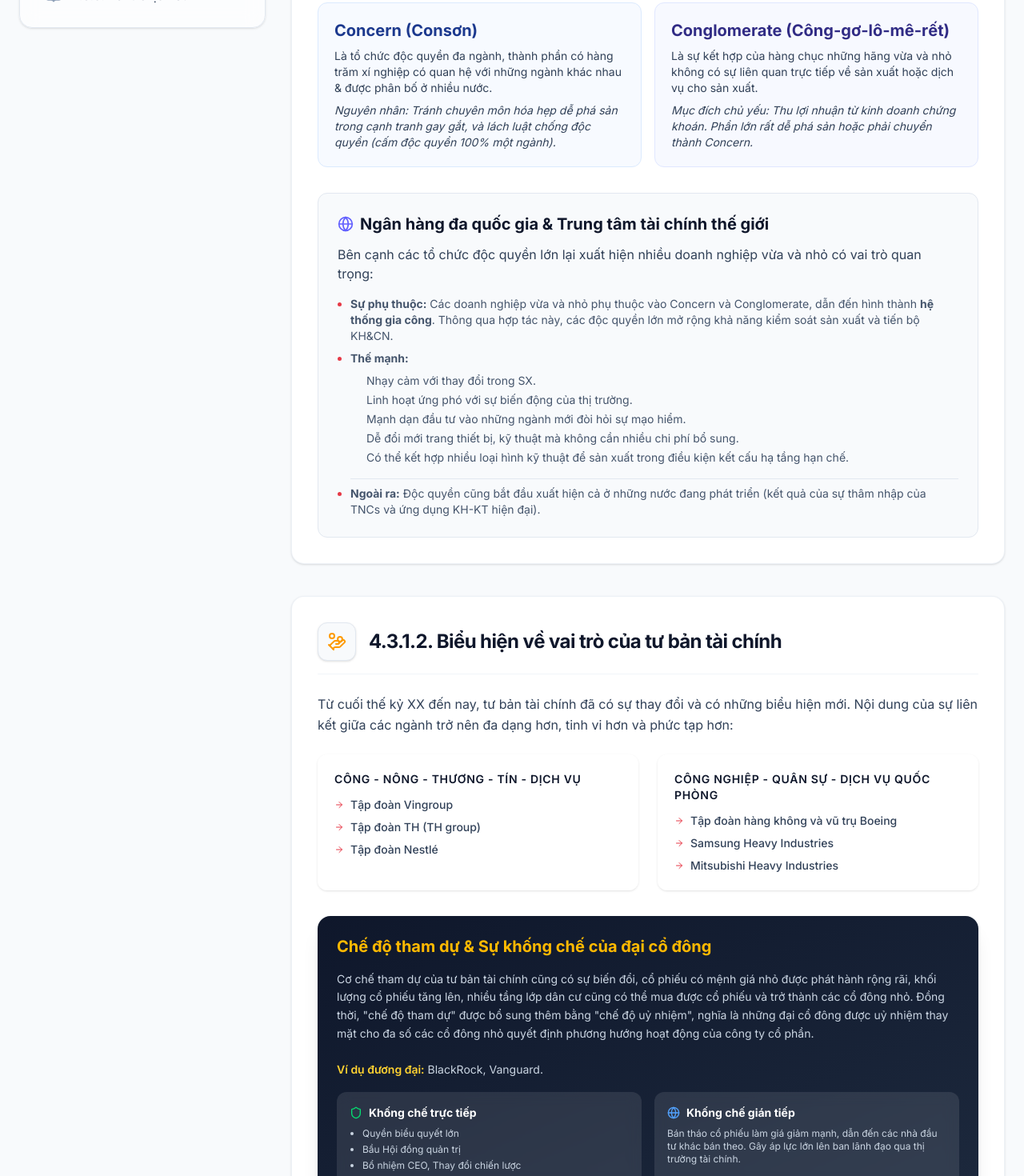
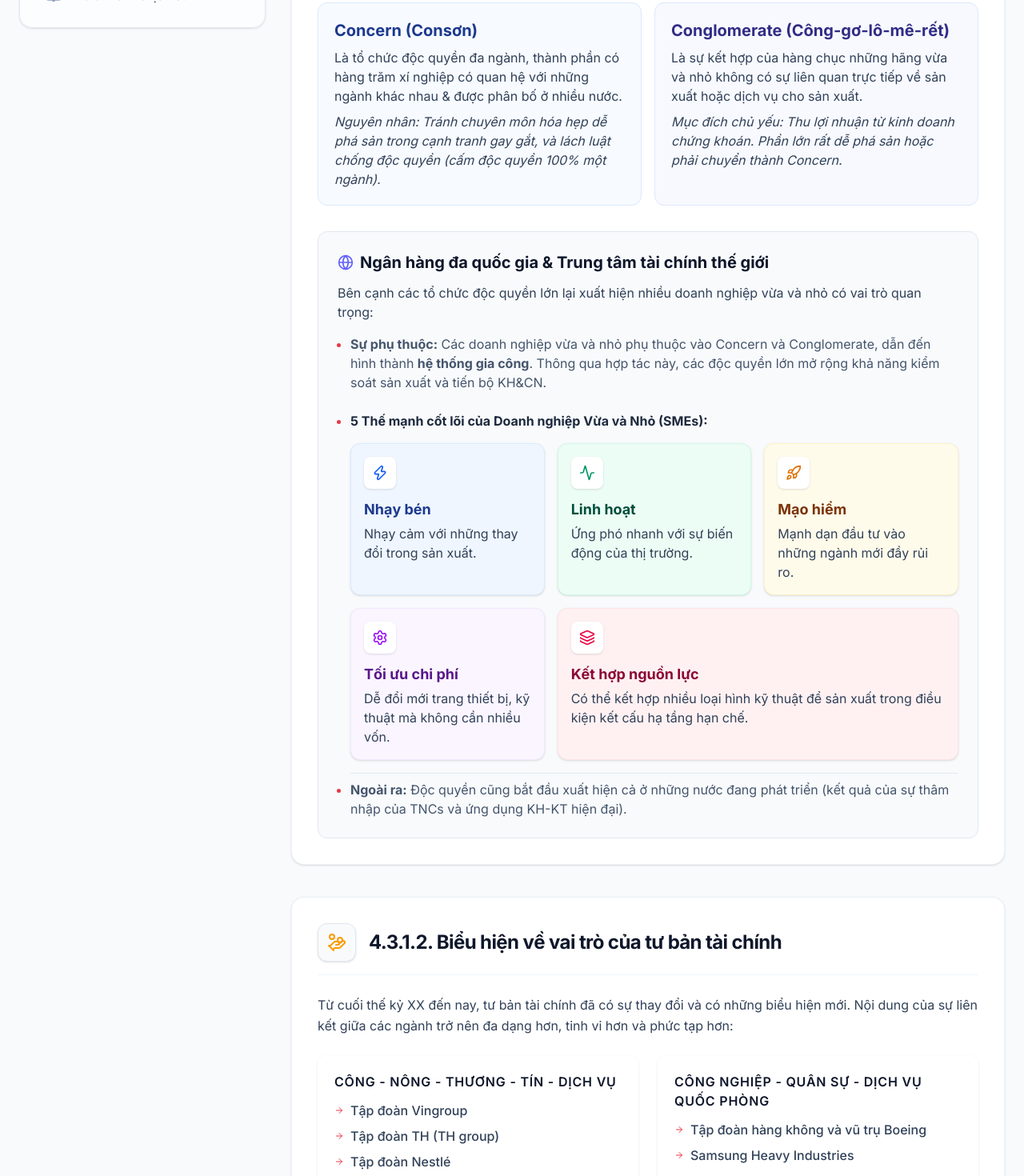
Before and after one commit to GhostyAD-TranThanhTrung/mln122-Chuong4, a React (Vite) app: page /theory in a window 1280 px wide. Shown: the part 540-2010 px from the top of the page at 80% size. Built offline with nearby package versions, Linux system fonts and the light colour scheme.

Commit message:
feat: add TheoryPage component for presentation module

```diff
--- a/src/pages/TheoryPage.tsx
+++ b/src/pages/TheoryPage.tsx
@@ -1,5 +1,5 @@
 import React, { useState, useEffect } from 'react';
-import { ChevronRight, ArrowRight, Building2, HandCoins, Network, Users, Shield, Globe, BookOpen, Rocket, AlertTriangle, Swords, Factory, Zap, Target } from 'lucide-react';
+import { ChevronRight, ArrowRight, Building2, Briefcase, HandCoins, Network, Users, Shield, Globe, BookOpen, Rocket, AlertTriangle, Swords, Factory, Zap, Target, Activity, Settings, Layers } from 'lucide-react';
 import { StateMonopolyChart } from '../components/StateMonopolyChart.tsx';
 
 export function TheoryPage() {
@@ -83,13 +83,13 @@ function MonopolySection() {
         <div className="grid sm:grid-cols-2 gap-4 mt-6">
           <div className="bg-blue-50/50 rounded-xl p-5 border border-blue-100">
             <h4 className="text-xl font-bold text-blue-900 mb-2">Concern (Consơn)</h4>
-            <p className="text-sm text-slate-700">Là tổ chức độc quyền đa ngành, thành phần có hàng trăm xí nghiệp có quan hệ với những ngành khác nhau & được phân bố ở nhiều nước.</p>
-            <p className="text-sm text-slate-700 mt-2 italic text-blue-800">Nguyên nhân: Tránh chuyên môn hóa hẹp dễ phá sản trong cạnh tranh gay gắt, và lách luật chống độc quyền (cấm độc quyền 100% một ngành).</p>
+            <p className="text-slate-700">Là tổ chức độc quyền đa ngành, thành phần có hàng trăm xí nghiệp có quan hệ với những ngành khác nhau & được phân bố ở nhiều nước.</p>
+            <p className="text-slate-700 mt-2 italic text-blue-800">Nguyên nhân: Tránh chuyên môn hóa hẹp dễ phá sản trong cạnh tranh gay gắt, và lách luật chống độc quyền (cấm độc quyền 100% một ngành).</p>
           </div>
           <div className="bg-indigo-50/50 rounded-xl p-5 border border-indigo-100">
             <h4 className="text-xl font-bold text-indigo-900 mb-2">Conglomerate (Công-gơ-lô-mê-rết)</h4>
-            <p className="text-sm text-slate-700">Là sự kết hợp của hàng chục những hãng vừa và nhỏ không có sự liên quan trực tiếp về sản xuất hoặc dịch vụ cho sản xuất.</p>
-            <p className="text-sm text-slate-700 mt-2 italic text-indigo-800">Mục đích chủ yếu: Thu lợi nhuận từ kinh doanh chứng khoán. Phần lớn rất dễ phá sản hoặc phải chuyển thành Concern.</p>
+            <p className="text-slate-700">Là sự kết hợp của hàng chục những hãng vừa và nhỏ không có sự liên quan trực tiếp về sản xuất hoặc dịch vụ cho sản xuất.</p>
+            <p className="text-slate-700 mt-2 italic text-indigo-800">Mục đích chủ yếu: Thu lợi nhuận từ kinh doanh chứng khoán. Phần lớn rất dễ phá sản hoặc phải chuyển thành Concern.</p>
           </div>
         </div>
 
@@ -98,16 +98,51 @@ function MonopolySection() {
             <Globe className="w-5 h-5 text-indigo-500" /> Ngân hàng đa quốc gia & Trung tâm tài chính thế giới
           </h4>
           <p className="text-slate-700 mb-4">Bên cạnh các tổ chức độc quyền lớn lại xuất hiện nhiều doanh nghiệp vừa và nhỏ có vai trò quan trọng:</p>
-          <ul className="space-y-2 text-sm text-slate-600 ml-4 list-disc marker:text-marx-red">
+          <ul className="space-y-2 text-slate-600 ml-4 list-disc marker:text-marx-red">
             <li><strong>Sự phụ thuộc:</strong> Các doanh nghiệp vừa và nhỏ phụ thuộc vào Concern và Conglomerate, dẫn đến hình thành <strong>hệ thống gia công</strong>. Thông qua hợp tác này, các độc quyền lớn mở rộng khả năng kiểm soát sản xuất và tiến bộ KH&CN.</li>
-            <li><strong>Thế mạnh:</strong>
-              <ul className="ml-5 mt-2 space-y-1 list-circle marker:text-slate-400">
-                <li>Nhạy cảm với thay đổi trong SX.</li>
-                <li>Linh hoạt ứng phó với sự biến động của thị trường.</li>
-                <li>Mạnh dạn đầu tư vào những ngành mới đòi hỏi sự mạo hiểm.</li>
-                <li>Dễ đổi mới trang thiết bị, kỹ thuật mà không cần nhiều chi phí bổ sung.</li>
-                <li>Có thể kết hợp nhiều loại hình kỹ thuật để sản xuất trong điều kiện kết cấu hạ tầng hạn chế.</li>
-              </ul>
+            <li className="mt-6 mb-2">
+              <strong className="text-slate-800 text-base mb-4 block">5 Thế mạnh cốt lõi của Doanh nghiệp Vừa và Nhỏ (SMEs):</strong>
+              <div className="grid grid-cols-1 sm:grid-cols-2 md:grid-cols-3 gap-4">
+                <div className="bg-blue-50 p-4 rounded-xl border border-blue-100 shadow-sm flex flex-col hover:-translate-y-1 hover:shadow-md transition-all duration-300 cursor-default">
+                  <div className="bg-white w-10 h-10 rounded-lg flex items-center justify-center mb-3 shadow-sm text-blue-600">
+                    <Zap className="w-5 h-5" />
+                  </div>
+                  <h5 className="font-bold text-blue-900 mb-1 text-lg">Nhạy bén</h5>
+                  <p className="text-slate-700">Nhạy cảm với những thay đổi trong sản xuất.</p>
+                </div>
+
+                <div className="bg-emerald-50 p-4 rounded-xl border border-emerald-100 shadow-sm flex flex-col hover:-translate-y-1 hover:shadow-md transition-all duration-300 cursor-default">
+                  <div className="bg-white w-10 h-10 rounded-lg flex items-center justify-center mb-3 shadow-sm text-emerald-600">
+                    <Activity className="w-5 h-5" />
+                  </div>
+                  <h5 className="font-bold text-emerald-900 mb-1 text-lg">Linh hoạt</h5>
+                  <p className="text-slate-700">Ứng phó nhanh với sự biến động của thị trường.</p>
+                </div>
+
+                <div className="bg-amber-50 p-4 rounded-xl border border-amber-100 shadow-sm flex flex-col hover:-translate-y-1 hover:shadow-md transition-all duration-300 cursor-default">
+                  <div className="bg-white w-10 h-10 rounded-lg flex items-center justify-center mb-3 shadow-sm text-amber-600">
+                    <Rocket className="w-5 h-5" />
+                  </div>
+                  <h5 className="font-bold text-amber-900 mb-1 text-lg">Mạo hiểm</h5>
+                  <p className="text-slate-700">Mạnh dạn đầu tư vào những ngành mới đầy rủi ro.</p>
+                </div>
+
+                <div className="bg-purple-50 p-4 rounded-xl border border-purple-100 shadow-sm flex flex-col hover:-translate-y-1 hover:shadow-md transition-all duration-300 cursor-default md:col-span-1">
+                  <div className="bg-white w-10 h-10 rounded-lg flex items-center justify-center mb-3 shadow-sm text-purple-600">
+                    <Settings className="w-5 h-5" />
+                  </div>
+                  <h5 className="font-bold text-purple-900 mb-1 text-lg">Tối ưu chi phí</h5>
+                  <p className="text-slate-700">Dễ đổi mới trang thiết bị, kỹ thuật mà không cần nhiều vốn.</p>
+                </div>
+
+                <div className="bg-rose-50 p-4 rounded-xl border border-rose-100 shadow-sm flex flex-col hover:-translate-y-1 hover:shadow-md transition-all duration-300 cursor-default sm:col-span-2 md:col-span-2">
+                  <div className="bg-white w-10 h-10 rounded-lg flex items-center justify-center mb-3 shadow-sm text-rose-600">
+                    <Layers className="w-5 h-5" />
+                  </div>
+                  <h5 className="font-bold text-rose-900 mb-1 text-lg">Kết hợp nguồn lực</h5>
+                  <p className="text-slate-700">Có thể kết hợp nhiều loại hình kỹ thuật để sản xuất trong điều kiện kết cấu hạ tầng hạn chế.</p>
+                </div>
+              </div>
             </li>
             <li className="mt-4 pt-2 border-t border-slate-200"><strong>Ngoài ra:</strong> Độc quyền cũng bắt đầu xuất hiện cả ở những nước đang phát triển (kết quả của sự thâm nhập của TNCs và ứng dụng KH-KT hiện đại).</li>
           </ul>
@@ -124,16 +159,16 @@ function MonopolySection() {
 
         <div className="grid md:grid-cols-2 gap-6 mb-8">
           <div className="glass p-5 rounded-xl border border-slate-200">
-            <h5 className="font-semibold text-slate-900 mb-3 text-sm uppercase tracking-wider text-amber-600">Công - Nông - Thương - Tín - Dịch vụ</h5>
-            <ul className="space-y-2 text-sm text-slate-700 font-medium">
+            <h5 className="font-semibold text-slate-900 mb-3 uppercase tracking-wider text-amber-600">Công - Nông - Thương - Tín - Dịch vụ</h5>
+            <ul className="space-y-2 text-slate-700 font-medium">
               <li className="flex items-center gap-2"><ArrowRight className="w-3 h-3 text-marx-red" /> Tập đoàn Vingroup</li>
               <li className="flex items-center gap-2"><ArrowRight className="w-3 h-3 text-marx-red" /> Tập đoàn TH (TH group)</li>
               <li className="flex items-center gap-2"><ArrowRight className="w-3 h-3 text-marx-red" /> Tập đoàn Nestlé</li>
             </ul>
           </div>
           <div className="glass p-5 rounded-xl border border-slate-200">
-            <h5 className="font-semibold text-slate-900 mb-3 text-sm uppercase tracking-wider text-amber-600">Công nghiệp - Quân sự - Dịch vụ quốc phòng</h5>
-            <ul className="space-y-2 text-sm text-slate-700 font-medium">
+            <h5 className="font-semibold text-slate-900 mb-3 uppercase tracking-wider text-amber-600">Công nghiệp - Quân sự - Dịch vụ quốc phòng</h5>
+            <ul className="space-y-2 text-slate-700 font-medium">
               <li className="flex items-center gap-2"><ArrowRight className="w-3 h-3 text-marx-red" /> Tập đoàn hàng không và vũ trụ Boeing</li>
               <li className="flex items-center gap-2"><ArrowRight className="w-3 h-3 text-marx-red" /> Samsung Heavy Industries</li>
               <li className="flex items-center gap-2"><ArrowRight className="w-3 h-3 text-marx-red" /> Mitsubishi Heavy Industries</li>
@@ -143,21 +178,21 @@ function MonopolySection() {
 
         <div className="bg-gradient-to-br from-slate-900 to-slate-800 text-white p-6 rounded-2xl shadow-xl">
           <h4 className="text-xl font-bold mb-4 text-amber-400">Chế độ tham dự & Sự khống chế của đại cổ đông</h4>
-          <p className="text-sm text-slate-300 mb-4 leading-relaxed">
+          <p className="text-slate-300 mb-4 leading-relaxed">
             Cơ chế tham dự của tư bản tài chính cũng có sự biến đổi, cổ phiếu có mệnh giá nhỏ được phát hành rộng rãi, khối lượng cổ phiếu tăng lên, nhiều tầng lớp dân cư cũng có thể mua được cổ phiếu và trở thành các cổ đông nhỏ. Đồng thời, "chế độ tham dự" được bổ sung thêm bằng "chế độ uỷ nhiệm", nghĩa là những đại cổ đông được uỷ nhiệm thay mặt cho đa số các cổ đông nhỏ quyết định phương hướng hoạt động của công ty cổ phần.<br /><br /><span className="font-semibold text-amber-300">Ví dụ đương đại:</span> BlackRock, Vanguard.
           </p>
           <div className="grid sm:grid-cols-2 gap-4">
             <div className="bg-white/10 p-4 rounded-xl backdrop-blur-sm">
-              <h5 className="font-bold text-white mb-2 text-sm flex items-center gap-2"><Shield className="w-4 h-4 text-green-400" /> Khống chế trực tiếp</h5>
-              <ul className="text-xs text-slate-300 space-y-1 list-disc ml-4">
+              <h5 className="font-bold text-white mb-2 flex items-center gap-2"><Shield className="w-4 h-4 text-green-400" /> Khống chế trực tiếp</h5>
+              <ul className="text-slate-300 space-y-1 list-disc ml-4">
                 <li>Quyền biểu quyết lớn</li>
                 <li>Bầu Hội đồng quản trị</li>
                 <li>Bổ nhiệm CEO, Thay đổi chiến lược</li>
               </ul>
             </div>
             <div className="bg-white/10 p-4 rounded-xl backdrop-blur-sm">
-              <h5 className="font-bold text-white mb-2 text-sm flex items-center gap-2"><Globe className="w-4 h-4 text-blue-400" /> Khống chế gián tiếp</h5>
-              <p className="text-xs text-slate-300">Bán tháo cổ phiếu làm giá giảm mạnh, dẫn đến các nhà đầu tư khác bán theo. Gây áp lực lớn lên ban lãnh đạo qua thị trường tài chính.</p>
+              <h5 className="font-bold text-white mb-2 flex items-center gap-2"><Globe className="w-4 h-4 text-blue-400" /> Khống chế gián tiếp</h5>
+              <p className="text-slate-300">Bán tháo cổ phiếu làm giá giảm mạnh, dẫn đến các nhà đầu tư khác bán theo. Gây áp lực lớn lên ban lãnh đạo qua thị trường tài chính.</p>
             </div>
           </div>
         </div>
@@ -378,7 +413,7 @@ function HistoricalRoleSection() {
         <div className="grid md:grid-cols-3 gap-6">
           <div className="bg-blue-50 p-5 rounded-xl border border-blue-100 shadow-sm">
             <h4 className="text-xl font-bold text-blue-900 mb-3 flex items-center gap-2"><Zap className="w-5 h-5" /> Thúc đẩy LLSX</h4>
-            <ul className="text-sm text-slate-700 space-y-2 list-disc ml-4">
+            <ul className="text-slate-700 space-y-2 list-disc ml-4">
               <li>Từ lao động thủ công → cơ khí → tự động hóa.</li>
               <li>Chủ nghĩa tư bản có công lớn trong phát triển các cuộc cách mạng công nghiệp và hiện nay là <strong>cuộc cách mạng công nghiệp 4.0</strong>.</li>
             </ul>
@@ -387,13 +422,13 @@ function HistoricalRoleSection() {
           <div className="bg-indigo-50 p-5 rounded-xl border border-indigo-100 shadow-sm">
             <h4 className="text-xl font-bold text-indigo-900 mb-3 flex items-center gap-2"><Factory className="w-5 h-5" /> Chuyển đổi nền sản xuất</h4>
             <p className="text-slate-700 mb-2">Chuyển nền sản xuất nhỏ thành nền sản xuất lớn hiện đại.</p>
-            <p className="text-sm text-slate-600 italic border-l-2 border-indigo-300 pl-2">VD: Nike sử dụng hàng ngàn công nhân để sản xuất giày dép.</p>
+            <p className="text-slate-600 italic border-l-2 border-indigo-300 pl-2">VD: Nike sử dụng hàng ngàn công nhân để sản xuất giày dép.</p>
           </div>
 
           <div className="bg-emerald-50 p-5 rounded-xl border border-emerald-100 shadow-sm">
             <h4 className="text-xl font-bold text-emerald-900 mb-3 flex items-center gap-2"><Network className="w-5 h-5" /> Xã hội hóa sản xuất</h4>
             <p className="text-slate-700 mb-2">Các ngành nghề, quốc gia hợp tác với nhau và được phân chia rõ ràng.</p>
-            <p className="text-sm text-slate-600 italic border-l-2 border-emerald-300 pl-2">VD: Apple chế tạo iPhone nhờ kết hợp thiết kế đồ họa, marketing, phần mềm một cách ăn ý.</p>
+            <p className="text-slate-600 italic border-l-2 border-emerald-300 pl-2">VD: Apple chế tạo iPhone nhờ kết hợp thiết kế đồ họa, marketing, phần mềm một cách ăn ý.</p>
           </div>
         </div>
       </SectionCard>
@@ -442,14 +477,14 @@ function HistoricalRoleSection() {
             <div className="grid md:grid-cols-2 gap-6 mb-4">
               <div>
                 <strong className="text-blue-300 block mb-1">Lực lượng sản xuất (Tập thể)</strong>
-                <p className="text-sm text-slate-300">Ngày càng phát triển và mang tính xã hội hóa cao.</p>
+                <p className="text-slate-300">Ngày càng phát triển và mang tính xã hội hóa cao.</p>
               </div>
               <div>
                 <strong className="text-amber-300 block mb-1">Quan hệ sản xuất (Tư nhân)</strong>
-                <p className="text-sm text-slate-300">Dựa trên sở hữu tư nhân về tư liệu sản xuất, phân phối thành quả mang tính cá nhân.</p>
+                <p className="text-slate-300">Dựa trên sở hữu tư nhân về tư liệu sản xuất, phân phối thành quả mang tính cá nhân.</p>
               </div>
             </div>
-            <p className="text-sm italic text-slate-400 border-t border-slate-700 pt-3">
+            <p className="italic text-slate-400 border-t border-slate-700 pt-3">
               VD: Nhà máy ô tô - do hàng nghìn người tạo ra (tập thể), nhưng lợi nhuận thuộc về chủ sở hữu (tư nhân). Khi mâu thuẫn này không được giải quyết, CNTB sẽ bị thay thế bởi các chế độ khác.
             </p>
           </div>
@@ -480,8 +515,8 @@ function InfoBlock({ title, number, children }: any) {
         {number}
       </div>
       <div className="relative z-10">
-        <h4 className="font-bold text-slate-900 mb-2">{title}</h4>
-        <div className="text-sm text-slate-600">{children}</div>
+        <h4 className="font-bold text-lg text-slate-900 mb-2">{title}</h4>
+        <div className="text-slate-600">{children}</div>
       </div>
     </div>
   );
```
